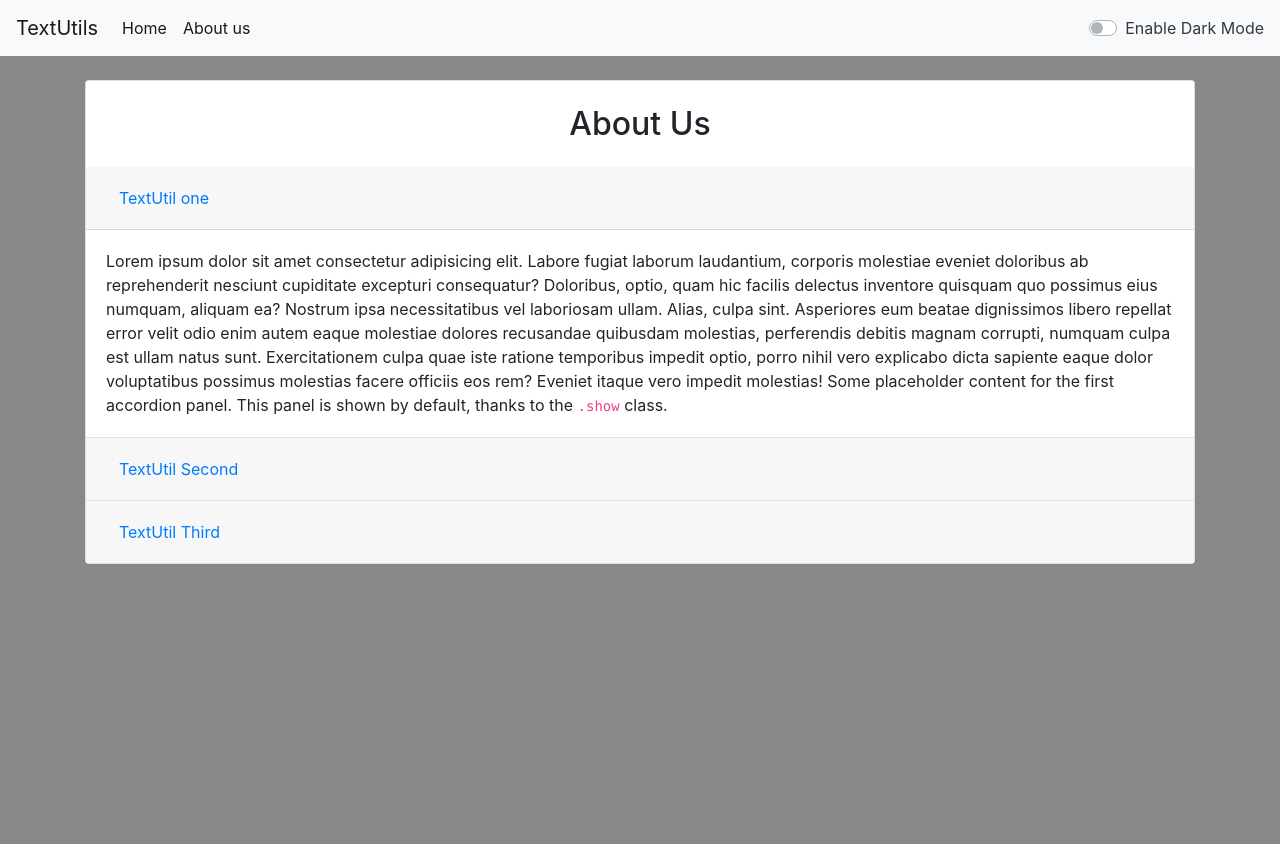
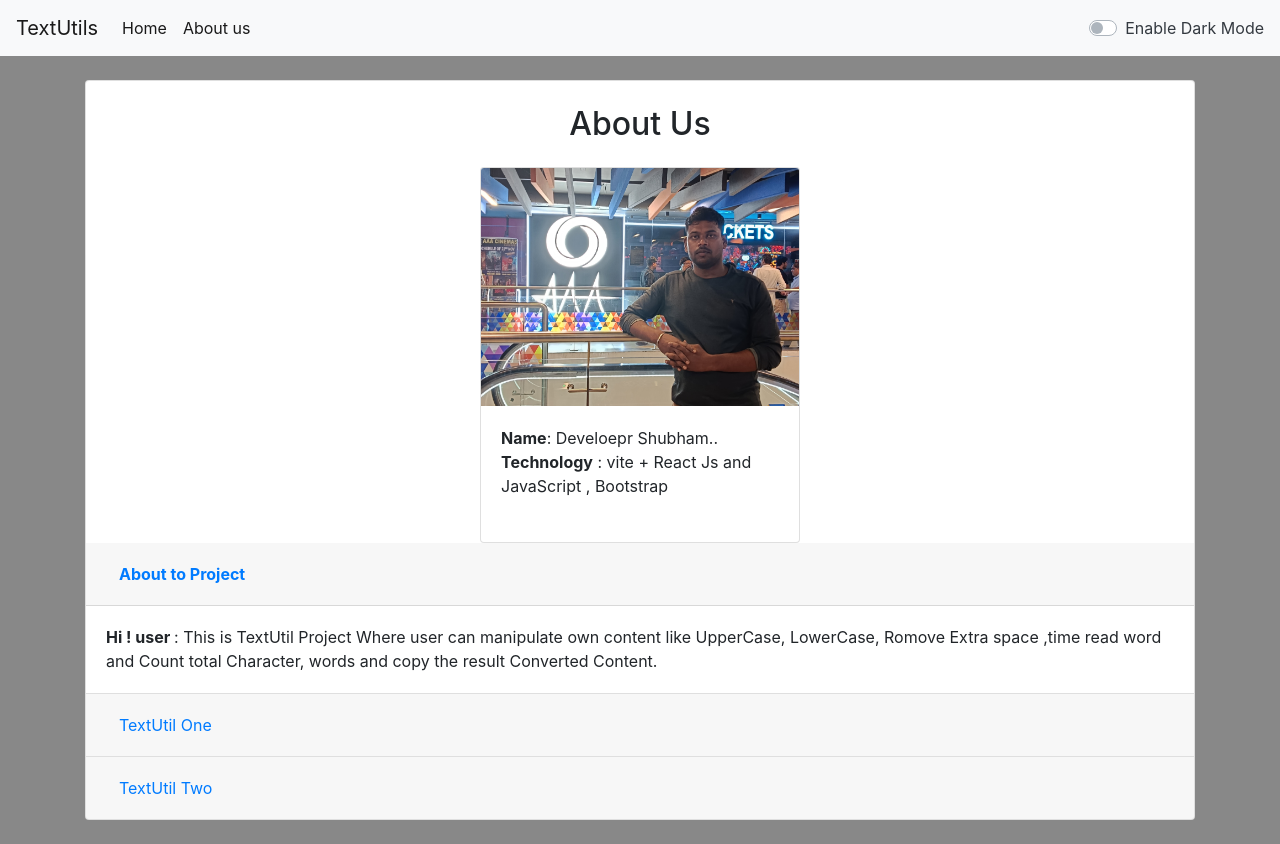
Before and after one commit to Github-9110/TextUtiles_ReactjsOnly, a React (Vite) app: page /about in a window 1280 px wide. Before the commit the page ends 800 px from the top, so only its background shows below. Built offline with nearby package versions, Linux system fonts and the light colour scheme.

Commit message:
about us to add img

```diff
--- a/src/components/Aboutus.jsx
+++ b/src/components/Aboutus.jsx
@@ -4,34 +4,28 @@ export default function Aboutus() {
   return (
         <div className="accordion my-4" id="accordionExample">
         <div className="card">
-            <h2 className = "text my-4 text-center">About Us</h2>
+        <h2 className = "text my-4 text-center">About Us</h2>
+        <div className="card" style={{width: '20rem', margin:'auto'}}>
+            <img src="/shubham.jpg" className="card-img-top w-80" alt="Shubh.."/>
+            <div className="card-body">
+            <p className="card-text">
+                 <strong>Name</strong>: Develoepr Shubham.. <br />
+                 <strong>Technology</strong> : vite + React Js and JavaScript , Bootstrap  <br /><br />
+            </p>
+            </div>
+        </div>
         <div className="card-header" id="headingOne">
         <h2 className="mb-0">
-        <button className="btn btn-link btn-block text-left" type="button" data-toggle="collapse" data-target="#collapseOne" aria-expanded="true" aria-controls="collapseOne">
-            TextUtil one
+        <button className="btn btn-link btn-block text-left" ta-toggle="collapse" data-target="#collapseOne" aria-expanded="true" aria-controls="collapseOne">
+        <strong>About to Project</strong>
         </button>
         </h2>
         </div>
 
         <div id="collapseOne" className="collapse show" aria-labelledby="headingOne" data-parent="#accordionExample">
         <div className="card-body">
-        Lorem ipsum dolor sit amet consectetur adipisicing elit.
-         Labore fugiat laborum laudantium, corporis molestiae eveniet
-         doloribus ab reprehenderit nesciunt cupiditate excepturi
-         consequatur? Doloribus, optio, quam hic facilis delectus
-         inventore quisquam quo possimus eius numquam, aliquam
-         ea? Nostrum ipsa necessitatibus vel laboriosam ullam.
-         Alias, culpa sint. Asperiores eum beatae dignissimos
-         libero repellat error velit odio enim autem eaque
-         molestiae dolores recusandae quibusdam molestias,
-          perferendis debitis magnam corrupti, numquam culpa
-           est ullam natus sunt. Exercitationem culpa quae
-           iste ratione temporibus impedit optio, porro nihil
-            vero explicabo dicta sapiente eaque dolor voluptatibus
-             possimus molestias facere officiis eos rem? Eveniet
-              itaque vero impedit molestias! Some placeholder content
-               for the first accordion panel. This panel is shown by default,
-                thanks to the <code>.show</code> class.
+       <strong>Hi ! user </strong>: This is TextUtil Project Where user can manipulate own content
+                 like UpperCase, LowerCase, Romove Extra space ,time read word and Count total Character, words and  copy the result Converted Content. <br />
         </div>
         </div>
         </div>
@@ -39,7 +33,7 @@ export default function Aboutus() {
         <div className="card-header" id="headingTwo">
         <h2 className="mb-0">
         <button className="btn btn-link btn-block text-left collapsed" type="button" data-toggle="collapse" data-target="#collapseTwo" aria-expanded="false" aria-controls="collapseTwo">
-        TextUtil Second
+        TextUtil One
         </button>
         </h2>
         </div>
@@ -71,7 +65,7 @@ export default function Aboutus() {
         <div className="card-header" id="headingThree">
         <h2 className="mb-0">
         <button className="btn btn-link btn-block text-left collapsed" type="button" data-toggle="collapse" data-target="#collapseThree" aria-expanded="false" aria-controls="collapseThree">
-        TextUtil Third
+        TextUtil Two
         </button>
         </h2>
         </div>
```
Also changed, not shown: public/shubham.jpg (added).
